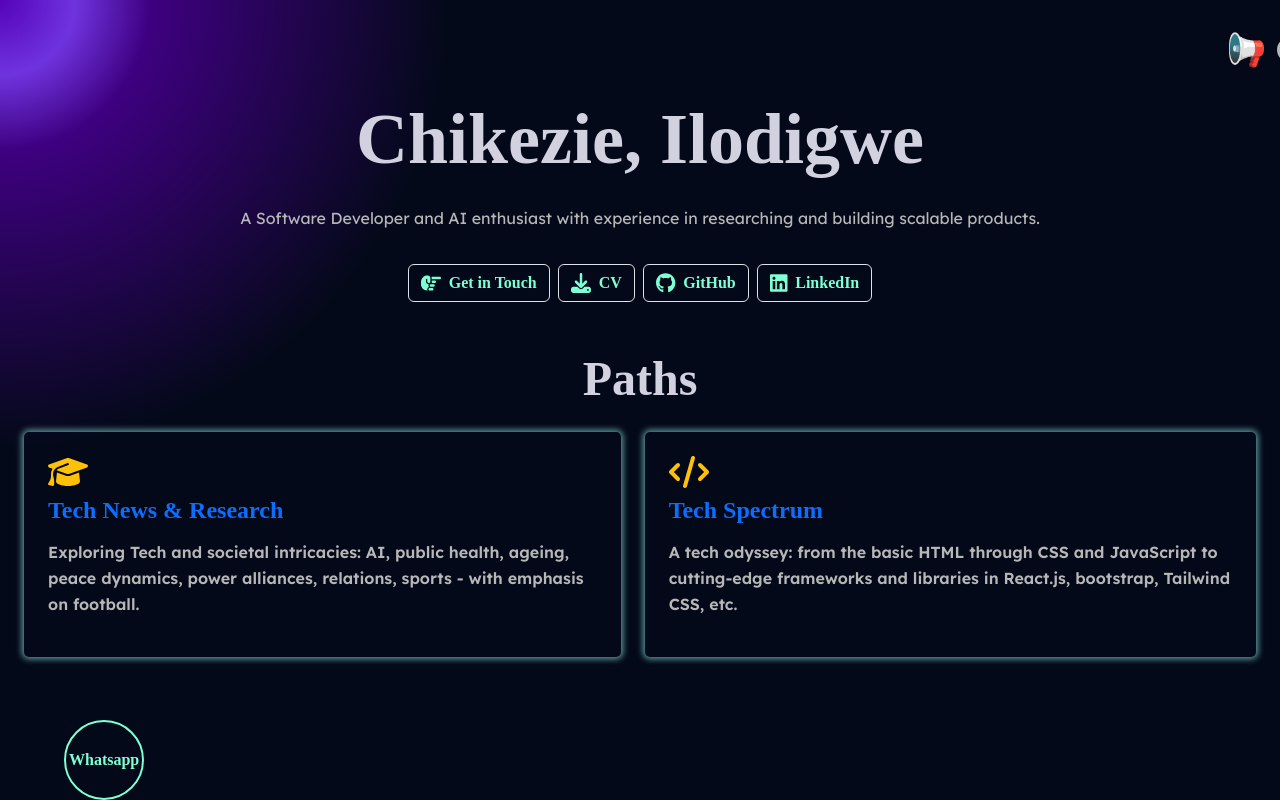
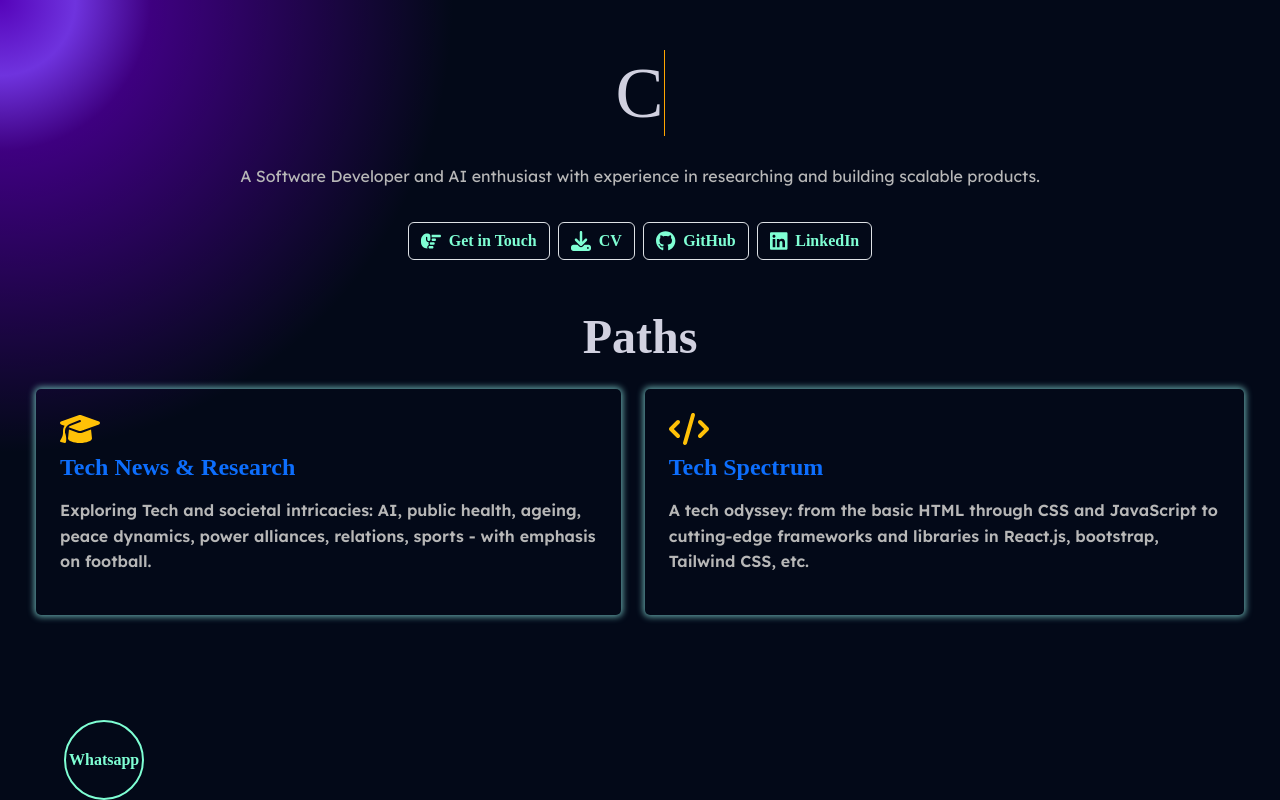
Before and after one commit to Khalifa-pendrops/portfolio_2024, a React (Vite) app: page / in a window 1280 px wide. Built offline with nearby package versions, Linux system fonts and the light colour scheme; a web font is replaced by a local one.

Commit message:
fix: animations on text

```diff
--- a/src/Components/Home.css
+++ b/src/Components/Home.css
@@ -7,9 +7,23 @@
     box-sizing: border-box;
 }
 
+/* html,
+body {
+    height: 100%;
+    overflow-x: hidden;
+    scroll-behavior: smooth;
+}
+
+#root {
+    min-height: 100%;
+    display: flex;
+    flex-direction: column;
+} */
+
 body {
     height: 100vh !important;
     color: #d1d1e0 !important;
+
 }
 
 button,
@@ -238,3 +252,83 @@ footer span:hover {
     background-color: #fff !important;
     color: #030918 !important;
 }
+
+/* MOVING TEXT STYLING */
+.typewriter-wrapper {
+    width: 100%;
+    overflow: hidden;
+    display: flex;
+    justify-content: center;
+}
+
+.typewriter-text {
+    border-right: 1px solid orange;
+    white-space: nowrap;
+    margin: 0 auto;
+    animation: full-loop 15s steps(30, end) infinite, blink 1s step-end infinite;
+}
+
+
+
+@keyframes full-loop {
+    0% {
+        width: 0;
+    }
+
+    25% {
+        width: 30ch;
+    }
+
+    50% {
+        width: 30ch;
+    }
+
+    75% {
+        width: 0;
+    }
+
+    100% {
+        width: 0;
+    }
+}
+
+@keyframes blink {
+    50% {
+        border-color: transparent;
+    }
+}
+
+.typewriter-wrapper2 {
+    width: 100%;
+    overflow: hidden;
+    padding: 1rem;
+    font-family: monospace;
+    font-size: 1.5rem;
+}
+
+.typewriter-text2 {
+    border-right: 0.5px solid orange;
+    white-space: nowrap;
+    overflow: hidden;
+    display: inline-block;
+    animation: blink 1s step-end infinite;
+}
+
+@keyframes blink {
+    50% {
+        border-color: transparent;
+    }
+}
+
+.typewriter2-wrapper {
+    display: flex;
+    justify-content: center;
+    align-items: center;
+    height: 100px;
+    /* optional for vertical alignment */
+    /* width: 100%; */
+    padding: 1rem;
+    font-size: 1.5rem;
+    white-space: nowrap;
+    overflow: hidden;
+}
--- a/src/Components/Home.jsx
+++ b/src/Components/Home.jsx
@@ -1,4 +1,4 @@
-import React, { useState } from "react";
+import React, { useState, useEffect } from "react";
 import { Link } from "react-router-dom";
 import { FontAwesomeIcon } from "@fortawesome/react-fontawesome";
 import {
@@ -13,6 +13,7 @@ import resume from "/resume2.pdf";
 import axios from "axios";
 import "./Home.css";
 import { faCaretRight } from "@fortawesome/free-solid-svg-icons";
+// import Typewriter2 from "./TypeWriter2";
 
 const Home = () => {
   const [formData, setFormData] = useState({
@@ -22,6 +23,31 @@ const Home = () => {
   const [isSubmitting, setIsSubmitting] = useState(false);
   const [responseMessage, setResponseMessage] = useState(null);
   const url = "https://portfolio-2024-2cjd.onrender.com/api/contact";
+
+  // for text animation on UI
+
+  const texts = [
+    {
+      text: "CHIKEZIE",
+      className: "text-danger, fw-bold, display-2",
+    },
+    {
+      text: "ILODIGWE",
+      className: "text-warning, fw-bold, display-2",
+    },
+  ];
+
+  const typingSpeed = 200;
+  const deletingSpeed = 200;
+  const pauseAfterTyping = 2000;
+
+  const [displayText, setDisplayText] = useState("");
+  const [isDeleting, setIsDeleting] = useState(false);
+  const [loopIndex, setLoopIndex] = useState(0);
+  const [charIndex, setCharIndex] = useState(0);
+
+  const current = texts[loopIndex];
+  const fullText = current.text;
 
   const handleChange = (e) => {
     setIsSubmitting(false);
@@ -95,28 +121,59 @@ const Home = () => {
       );
     }
   };
+
+  useEffect(() => {
+    let timeout;
+
+    if (!isDeleting && charIndex <= fullText.length) {
+      setDisplayText(fullText.substring(0, charIndex));
+      timeout = setTimeout(() => {
+        setCharIndex((prev) => prev + 1);
+      }, typingSpeed);
+    } else if (isDeleting && charIndex >= 0) {
+      setDisplayText(fullText.substring(0, charIndex));
+      timeout = setTimeout(() => {
+        setCharIndex((prev) => prev - 1);
+      }, deletingSpeed);
+    }
+
+    if (!isDeleting && charIndex === fullText.length + 1) {
+      timeout = setTimeout(() => {
+        setIsDeleting(true);
+      }, pauseAfterTyping);
+    }
+
+    if (isDeleting && charIndex === 0) {
+      setIsDeleting(false);
+      setLoopIndex((prev) => (prev + 1) % texts.length);
+    }
+
+    return () => clearTimeout(timeout);
+  }, [charIndex, isDeleting, loopIndex]);
+
   return (
-    <div className=" d-flex flex-column justify-content-center align-items-center gap-5 py-5">
-      <div className="container-fluid d-block">
-        <div className="scrolling-text container-fluid d-flex flex-column justify-content-center textAlign-center ">
-          <div className="scrolling-text_2 p-2 lh-1 fs-2">
-            <p>
-              📢 On-going Project:{" "}
-              <span className="fs-4 text-info">
-                Menstrual Cycle Tracker
-                <span className="fs-5 text-warning"> Stay tuned</span>
-              </span>
-            </p>
+    <div className="container-xxl d-flex flex-column justify-content-center align-items-center gap-5 py-5" style={{paddingBottom: "5rem"}}>
+
+      {/* UNCOMMENT WHEN A NEW PROJECT STARTS */}
+      {/* <div className="container-fluid d-block typewriter-wraper">
+        <p className="container-fluid typewriter-text">On-going Project: SafeWatch NG🎉
+        </p>
+      </div> */}
+
+      <div className="home_heead container-xxl text-center d-flex flex-column justify-content-center align-items-center gap-3 px-4">
+        <div className="typewriter2-wrapper container-fluid">
+          <div className="container-fluid d-block typewriter-wrapper ">
+            <span
+              className={`typewriter-text2 ${current.className}`}
+              data-aos="zoom-in"
+              // data-aos-delay="300"
+              data-aos-once="false"
+              style={{ opacity: 1 }}
+            >
+              {displayText}
+            </span>
           </div>
         </div>
-      </div>
-      <div className="home_heead container-xxl text-center d-flex flex-column justify-content-center align-items-center gap-3 px-4">
-        <h1
-          className="home_head_h1 display-2 display-sm-5 fw-semibold"
-          data-aos="zoom-in"
-        >
-          Chikezie, Ilodigwe
-        </h1>
         <p className=" w-100" data-aos="fade-down">
           A Software Developer and AI enthusiast with experience in researching
           and building scalable products.
@@ -305,9 +362,9 @@ const Home = () => {
               />
               <h4 className="fw-bolder text-primary">Tech News & Research</h4>
               <p>
-                Exploring Tech and societal intricacies: AI, public health, ageing, peace
-                dynamics, power alliances, relations, sports - with emphasis on
-                football.
+                Exploring Tech and societal intricacies: AI, public health,
+                ageing, peace dynamics, power alliances, relations, sports -
+                with emphasis on football.
               </p>
             </div>
           </Link>
--- a/src/Components/News.jsx
+++ b/src/Components/News.jsx
@@ -18,15 +18,15 @@ function News() {
     setError(null);
     try {
       const response = await axios.get(
-        "https://portfolio-2024-1.onrender.com/api/top-headlines",
-        {
-          params: {
-            category: "technology",
-            max: 10,
-            lang: "en",
-            country: "us",
-          },
-        }
+        "https://portfolio-2024-1.onrender.com/api/top-headlines?lang=en&country=us"
+        // {
+        //   params: {
+        //     category: "technology",
+        //     max: 10,
+        //     lang: "en",
+        //     country: "us",
+        //   },
+        // }
       );
       setNews(response.data.articles || []);
     } catch (err) {
@@ -58,15 +58,15 @@ function News() {
 
     try {
       const response = await axios.get(
-        "https://portfolio-2024-1.onrender.com/api/news",
-        {
-          params: {
-            category: "technology",
-            page_size: 10,
-            lang: "en",
-            country: "us",
-          },
-        }
+        "https://portfolio-2024-1.onrender.com/api/news?language=en&country=us&category=technology&page_size=10"
+        // {
+        //   params: {
+        //     category: "technology",
+        //     page_size: 10,
+        //     lang: "en",
+        //     country: "us",
+        //   },
+        // }
       );
 
       const results = response.data.results || [];
--- /dev/null
+++ b/src/Components/TypeWriter2.jsx
@@ -0,0 +1,54 @@
+import React, { useState, useEffect } from "react";
+import "./Home.css";
+
+const Typewriter2 = () => {
+  const texts = ["Chikezie", "Ilodigwe"];
+  const typingSpeed = 100;
+  const deletingSpeed = 50;
+  const pauseAfterTyping = 1500;
+
+  const [text, setText] = useState("");
+  const [isDeleting, setIsDeleting] = useState(false);
+  const [loopIndex, setLoopIndex] = useState(0);
+  const [charIndex, setCharIndex] = useState(0);
+
+  useEffect(() => {
+    const currentText = texts[loopIndex];
+    let timeout;
+
+    if (!isDeleting && charIndex <= currentText.length) {
+      setText(currentText.substring(0, charIndex));
+      timeout = setTimeout(() => {
+        setCharIndex((prev) => prev + 1);
+      }, typingSpeed);
+    } else if (isDeleting && charIndex >= 0) {
+      setText(currentText.substring(0, charIndex));
+      timeout = setTimeout(() => {
+        setCharIndex((prev) => prev - 1);
+      }, deletingSpeed);
+    }
+
+    if (!isDeleting && charIndex === currentText.length + 1) {
+      timeout = setTimeout(() => {
+        setIsDeleting(true);
+      }, pauseAfterTyping);
+    }
+
+    if (isDeleting && charIndex === 0) {
+      setIsDeleting(false);
+      setLoopIndex((prev) => (prev + 1) % texts.length);
+    }
+
+    return () => clearTimeout(timeout);
+  }, [charIndex, isDeleting, loopIndex]);
+
+  return (
+    <div className="typewriter2-wrapper border container-fluid">
+      <div className="container-fluid d-block typewriter-wrapper ">
+        <span className="typewriter-text">{text}</span>
+      </div>
+    </div>
+  );
+};
+
+export default Typewriter2;
```
Also changed, not shown: 1 other file (tests, documents, lock files or other folders).
